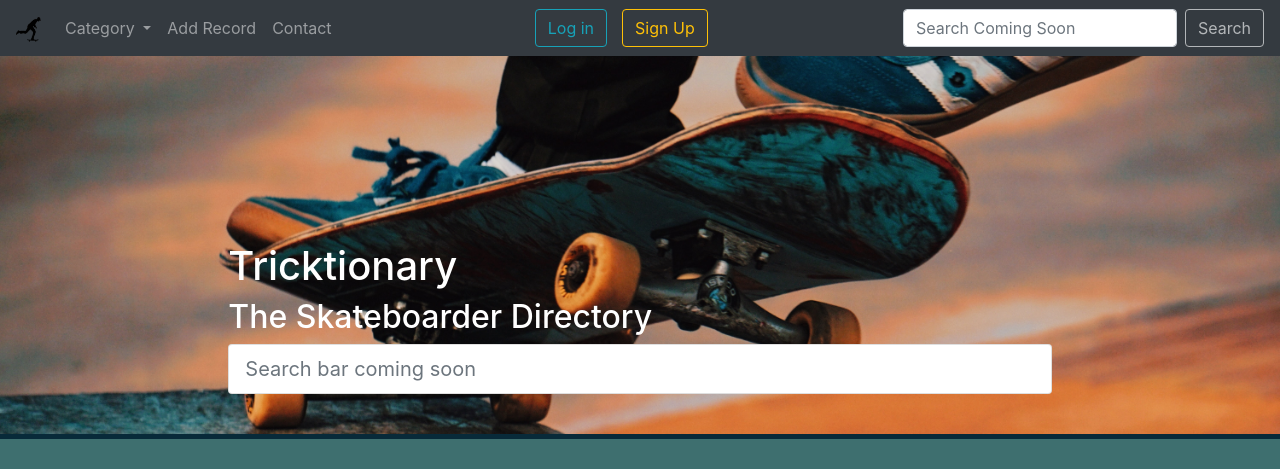
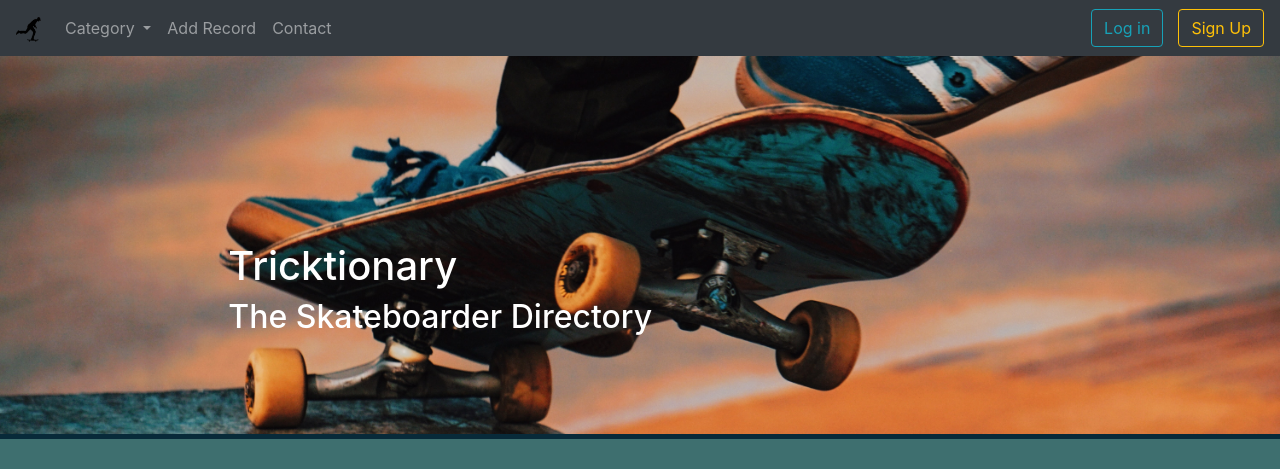
Before and after one commit to Skateallday/tricktionary, a Flask app: page / in a window 1280 px wide. Shown: the top 469 px of the page. Run offline with Flask 2, Linux system fonts and the light colour scheme; some libraries are stand-ins or nearby versions.

Commit message:
updated forms and homepage

```diff
--- a/templates/index.html
+++ b/templates/index.html
@@ -18,17 +18,7 @@
 
             <h1>Tricktionary</h1>
             <h2>The Skateboarder Directory</h2>
-            <form method='POST' action='/Search/' name='search' class="card card-sm">
-                <div class="row no-gutters align-items-center">
-                    <div class="col-auto">
-                        <i class="fas fa-search h4 text-body"></i>
-                    </div>
-                    <div class="col">
-                        <input class="form-control transparent-input form-control-lg form-control-borderless" disabled name="search" type="search" placeholder="Search bar coming soon">
-                    </div>
 
-                </div>
-            </form>
         </div>
     </div>
 </div>
--- a/templates/template.html
+++ b/templates/template.html
@@ -54,7 +54,9 @@
 
     </ul>
 
-    {% if loggedIn == 'yes' %}
+
+    <div class="form-inline my-2 my-lg-0">
+      {% if loggedIn == 'yes' %}
       <ul class="navbar-nav mr-auto">
         <li><a class="btn btn-outline-success" role="button" aria-pressed="true" href={{url_for('profile')}}>{{ username }}
         </a>
@@ -70,10 +72,7 @@
       </li>
     </ul>
     {% endif %}
-    <form class="form-inline my-2 my-lg-0">
-      <input class="form-control mr-sm-2" type="search" placeholder="Search Coming Soon" aria-label="Search">
-      <button class="btn btn-outline-light my-2 my-sm-0"  disabled type="submit">Search</button>
-    </form>
+  </div>
   </div>
 </nav>
 </header>
```
Also changed, not shown: forms/forms.py (+4 -6 lines), library.db.
